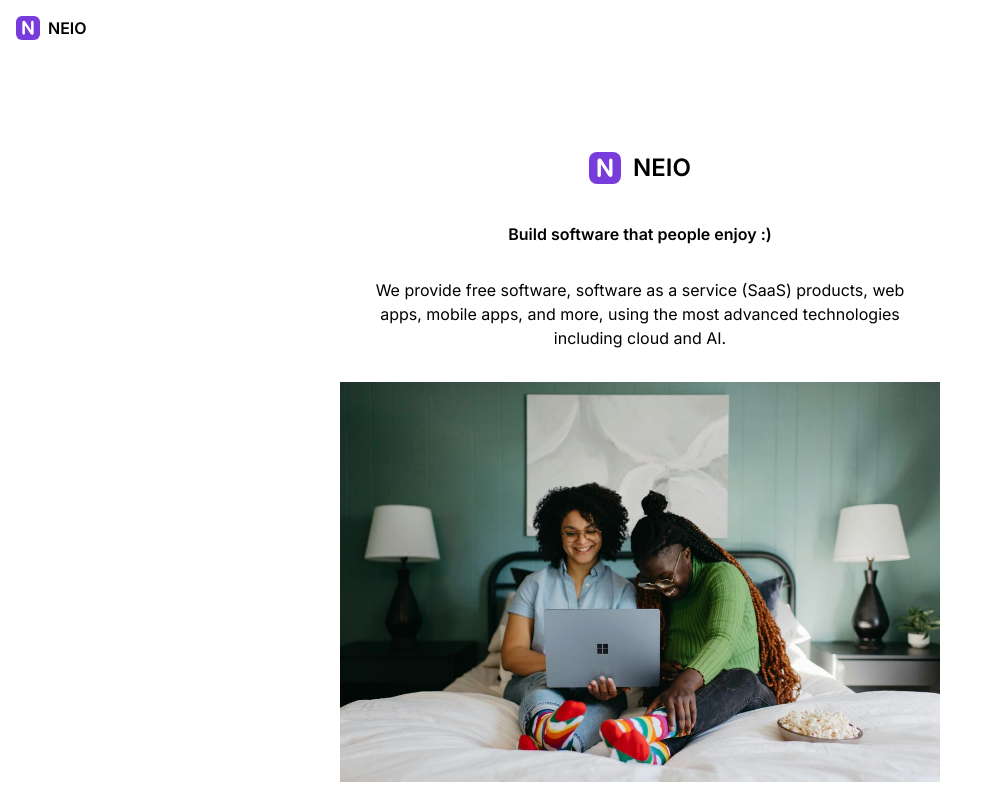
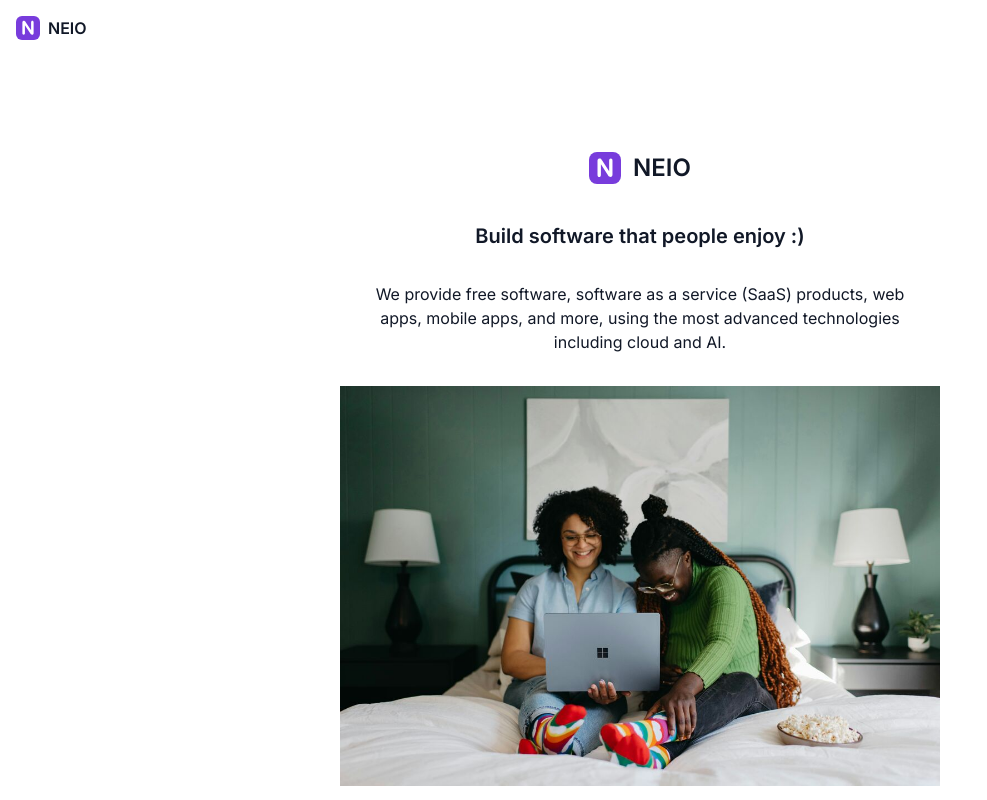
Before and after one commit to neio-ca/neio.ca, a Next.js app: page / in a window 1280 px wide. Shown: the top 800 px of the page, without its empty margins (0-987 px from the left). Built offline with nearby package versions, Linux system fonts and the light colour scheme.

Commit message:
feat: Support dark mode and update style

```diff
--- a/app/layout.tsx
+++ b/app/layout.tsx
@@ -17,7 +17,7 @@ export default function RootLayout({
   children: React.ReactNode;
 }>) {
   return (
-    <html lang="en">
+    <html lang="en" className="bg-white dark:bg-gray-900 text-gray-900 dark:text-white">
       <body className={inter.className}>
         <NEIONavbar />
         <main>{children}</main>
--- a/app/page.tsx
+++ b/app/page.tsx
@@ -6,7 +6,7 @@ export default function Home() {
           <img src="/neio.svg" className="h-8 me-3" alt="NEIO Inc. Logo" />
           <span className="self-center text-2xl font-semibold whitespace-nowrap dark:text-white">NEIO</span>
         </div>
-        <p className="mt-8 mx-auto px-4 text-l font-semibold"> Build software that people enjoy :) </p>
+        <p className="mt-8 mx-auto px-4 text-xl font-semibold"> Build software that people enjoy :) </p>
         <p className="mt-8 mx-auto px-8 max-w-[600px]">
           We provide free software, software as a service (SaaS) products, web apps, mobile apps, and more, using the most advanced technologies including cloud and AI.
         </p>
```
